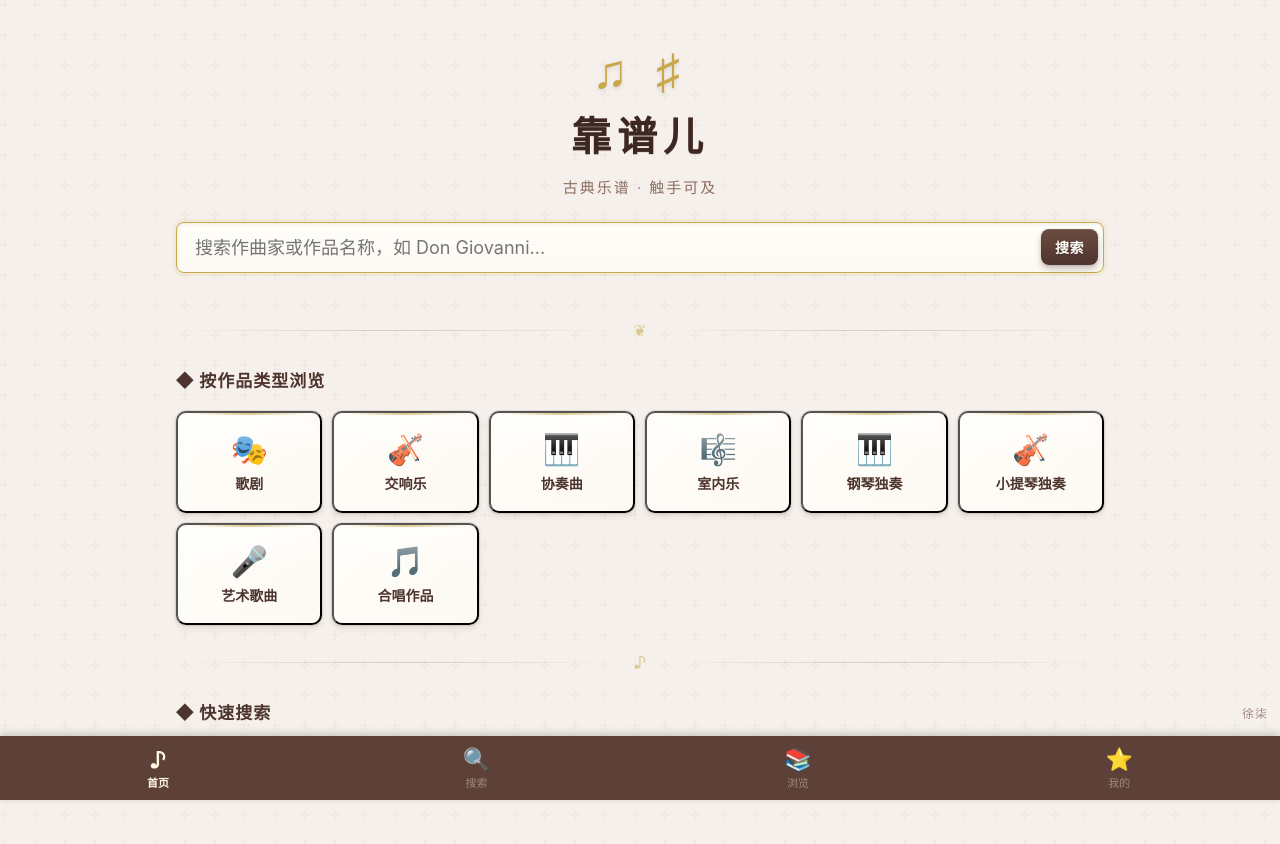
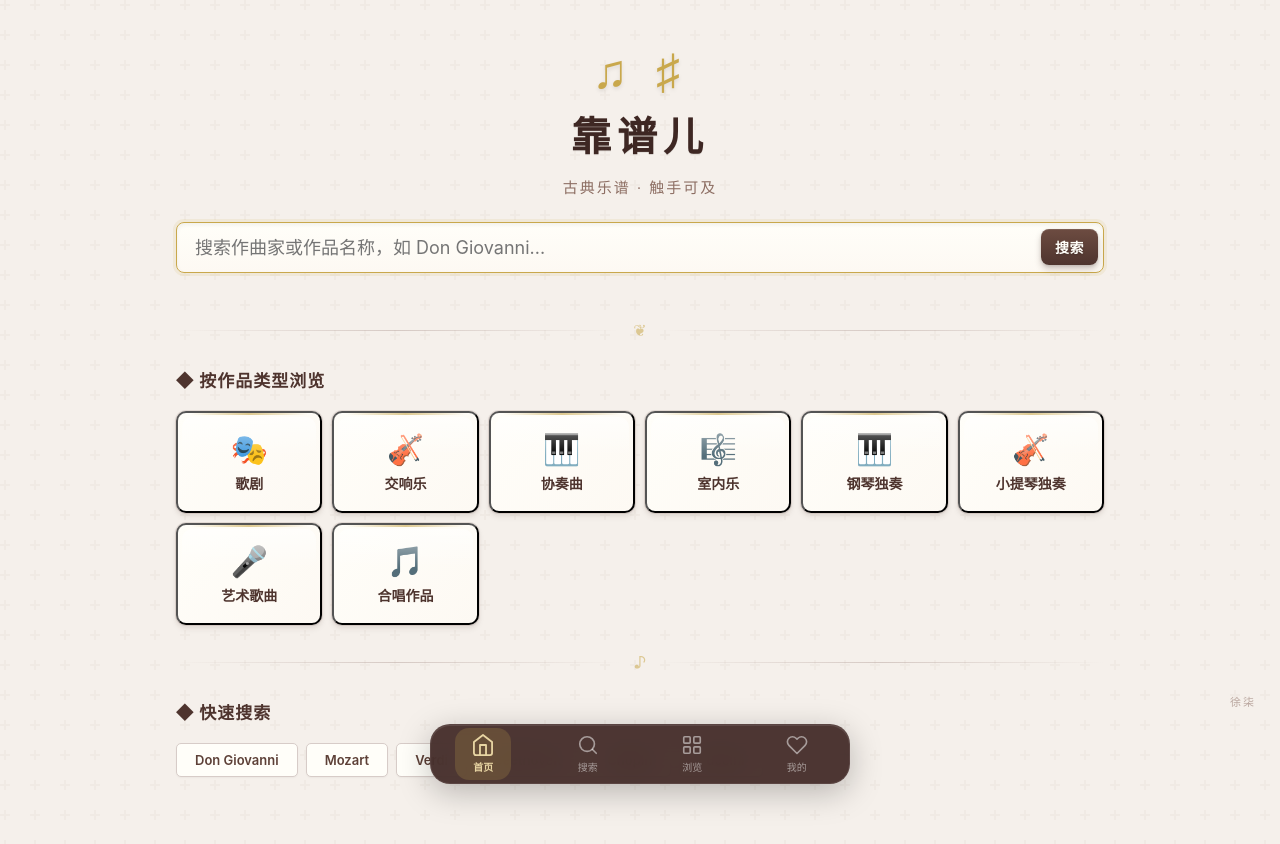
Before and after one commit to LorezoXu7/score-finder, a React (Vite) app: page / in a window 1280 px wide. Shown: the top 844 px of the page. Built offline with nearby package versions, Linux system fonts and the light colour scheme.

Commit message:
底部导航全新设计：SVG图标 + 毛玻璃悬浮胶囊风格

```diff
--- a/src/components/Layout.jsx
+++ b/src/components/Layout.jsx
@@ -4,21 +4,21 @@ import Navbar from './Navbar'
 export default function Layout() {
   return (
     <>
-      <main style={{ flex: 1, paddingBottom: 72 }}>
+      <main style={{ flex: 1, paddingBottom: 100 }}>
         <Outlet />
       </main>
       <div
         style={{
           position: 'fixed',
-          bottom: 76,
-          right: 12,
+          bottom: 88,
+          right: 24,
           fontFamily: 'var(--serif)',
-          fontSize: 12,
+          fontSize: 11,
           color: '#A1887F',
-          letterSpacing: 1,
+          letterSpacing: 2,
           zIndex: 50,
           pointerEvents: 'none',
-          textShadow: '0 1px 2px rgba(255,255,255,0.8)',
+          opacity: 0.7,
         }}
       >
         徐柒
--- a/src/components/Navbar.jsx
+++ b/src/components/Navbar.jsx
@@ -1,10 +1,47 @@
 import { useNavigate, useLocation } from 'react-router-dom'
 
 const tabs = [
-  { path: '/', label: '首页', icon: '♪' },
-  { path: '/search', label: '搜索', icon: '🔍' },
-  { path: '/browse', label: '浏览', icon: '📚' },
-  { path: '/my-scores', label: '我的', icon: '⭐' },
+  {
+    path: '/',
+    label: '首页',
+    icon: (
+      <svg width="22" height="22" viewBox="0 0 24 24" fill="none" stroke="currentColor" strokeWidth="1.8" strokeLinecap="round" strokeLinejoin="round">
+        <path d="M3 9l9-7 9 7v11a2 2 0 01-2 2H5a2 2 0 01-2-2z"/>
+        <polyline points="9 22 9 12 15 12 15 22"/>
+      </svg>
+    ),
+  },
+  {
+    path: '/search',
+    label: '搜索',
+    icon: (
+      <svg width="22" height="22" viewBox="0 0 24 24" fill="none" stroke="currentColor" strokeWidth="1.8" strokeLinecap="round" strokeLinejoin="round">
+        <circle cx="11" cy="11" r="8"/>
+        <line x1="21" y1="21" x2="16.65" y2="16.65"/>
+      </svg>
+    ),
+  },
+  {
+    path: '/browse',
+    label: '浏览',
+    icon: (
+      <svg width="22" height="22" viewBox="0 0 24 24" fill="none" stroke="currentColor" strokeWidth="1.8" strokeLinecap="round" strokeLinejoin="round">
+        <rect x="3" y="3" width="7" height="7" rx="1"/>
+        <rect x="14" y="3" width="7" height="7" rx="1"/>
+        <rect x="3" y="14" width="7" height="7" rx="1"/>
+        <rect x="14" y="14" width="7" height="7" rx="1"/>
+      </svg>
+    ),
+  },
+  {
+    path: '/my-scores',
+    label: '我的',
+    icon: (
+      <svg width="22" height="22" viewBox="0 0 24 24" fill="none" stroke="currentColor" strokeWidth="1.8" strokeLinecap="round" strokeLinejoin="round">
+        <path d="M20.84 4.61a5.5 5.5 0 00-7.78 0L12 5.67l-1.06-1.06a5.5 5.5 0 00-7.78 7.78l1.06 1.06L12 21.23l7.78-7.78 1.06-1.06a5.5 5.5 0 000-7.78z"/>
+      </svg>
+    ),
+  },
 ]
 
 export default function Navbar() {
@@ -16,17 +53,23 @@ export default function Navbar() {
     <nav
       style={{
         position: 'fixed',
-        bottom: 0,
-        left: 0,
-        right: 0,
-        background: '#5D4037',
+        bottom: 16,
+        left: '50%',
+        transform: 'translateX(-50%)',
+        background: 'rgba(62, 39, 35, 0.92)',
+        backdropFilter: 'blur(12px)',
+        WebkitBackdropFilter: 'blur(12px)',
         display: 'flex',
         justifyContent: 'space-around',
         alignItems: 'center',
-        height: 64,
-        paddingBottom: 'env(safe-area-inset-bottom, 0)',
+        height: 60,
+        width: 'calc(100% - 32px)',
+        maxWidth: 420,
+        borderRadius: 20,
+        paddingBottom: 0,
         zIndex: 100,
-        boxShadow: '0 -2px 8px rgba(0,0,0,0.2)',
+        boxShadow: '0 8px 32px rgba(0,0,0,0.25), 0 1px 0 rgba(255,255,255,0.1) inset',
+        border: '1px solid rgba(255,255,255,0.08)',
       }}
     >
       {tabs.map((tab) => {
@@ -42,18 +85,23 @@ export default function Navbar() {
               display: 'flex',
               flexDirection: 'column',
               alignItems: 'center',
-              gap: 2,
-              background: 'none',
+              justifyContent: 'center',
+              gap: 3,
+              background: isActive ? 'rgba(201, 168, 76, 0.2)' : 'none',
               border: 'none',
-              color: isActive ? '#FFF8E1' : '#A1887F',
-              fontSize: 11,
-              fontWeight: isActive ? 700 : 500,
-              padding: '8px 16px',
-              transition: 'color 0.2s',
+              borderRadius: 14,
+              color: isActive ? '#E8D5A3' : 'rgba(255,255,255,0.5)',
+              fontSize: 10,
+              fontWeight: isActive ? 600 : 400,
+              padding: '6px 16px',
+              transition: 'all 0.25s cubic-bezier(0.4, 0, 0.2, 1)',
               cursor: 'pointer',
+              minWidth: 56,
             }}
           >
-            <span style={{ fontSize: 22 }}>{tab.icon}</span>
+            <span style={{ display: 'flex', alignItems: 'center', justifyContent: 'center', transition: 'transform 0.25s', transform: isActive ? 'scale(1.1)' : 'scale(1)' }}>
+              {tab.icon}
+            </span>
             {tab.label}
           </button>
         )
```
